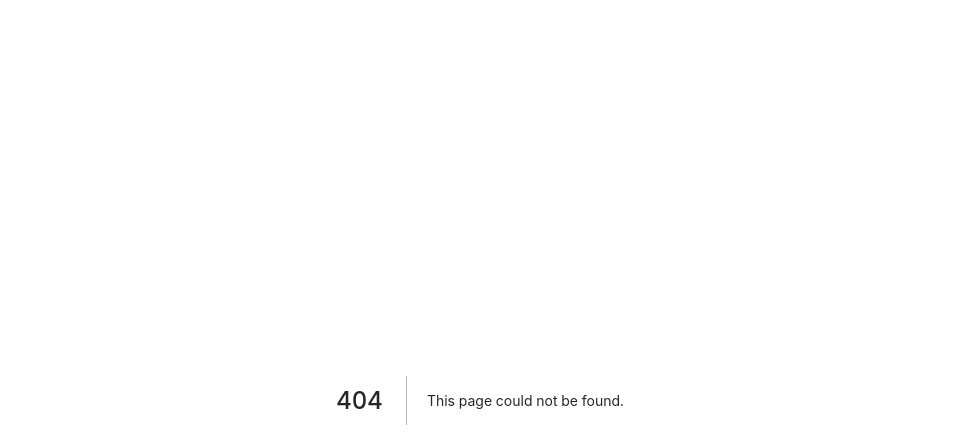
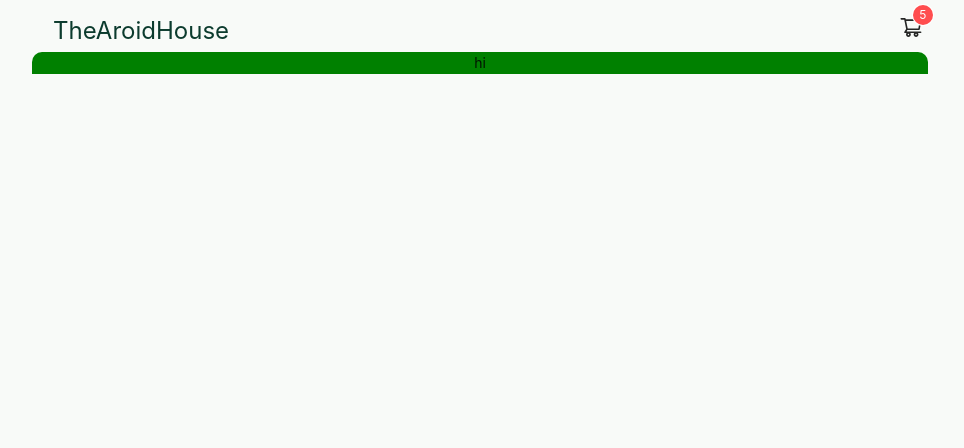
Before and after one commit to dannyyys/test-ant, a Next.js app: page /shop in a window 1280 px wide. Before the commit this address had no page. Shown: the top 448 px of the page, without its empty margins (160-1124 px from the left). Built offline with nearby package versions, Linux system fonts and the light colour scheme.

Commit message:
feat: :sparkles: Add shop page

```diff
--- /dev/null
+++ b/pages/shop/index.js
@@ -0,0 +1,70 @@
+import Link from "next/link";
+import { Button, Space, DatePicker, Card, Row, Col, Typography } from "antd";
+// import { motion } from "framer-motion";
+
+import { Header } from "../../components/layout/Header";
+
+//const MotionBox = motion(Box);
+
+const Shop = ({ shopItems }) => {
+  return (
+    <div
+      style={{
+        background: "#F8FAF8",
+        height: "100vh",
+        padding: "10px",
+      }}
+      align="center"
+    >
+      <div style={{ width: "70vw" }}>
+        <Col>
+          <Header />
+          <div
+            style={{
+              background: "green",
+              height: "full",
+              borderRadius: "10px 10px 0px 0px",
+            }}
+          >
+            hi
+          </div>
+        </Col>
+      </div>
+    </div>
+    // <Box height="100vh" backgroundColor="background">
+    //   <Flex direction="column" height="auto" backgroundColor="background">
+    //     <Center>
+    //       <Flex direction="column" width={["100vw", "60vw"]}>
+    //         <Header />
+    //         <Flex
+    //           direction={["column", "row"]}
+    //           justifyContent="space-around"
+    //           flexWrap="wrap"
+    //         >
+    //           {shopItems.map((item, i) => {
+    //             return (
+    //               <MotionBox
+    //                 key={i}
+    //                 marginBottom="4"
+    //                 marginX="4"
+    //                 whileHover={{ scale: 1.05 }}
+    //               >
+    //                 <Link href={`/shop/${item.slug}`} passHref>
+    //                   <ShopItemCard
+    //                     itemName={item.name}
+    //                     value={item.value}
+    //                     mossImage={item.images[0]}
+    //                   />
+    //                 </Link>
+    //               </MotionBox>
+    //             );
+    //           })}
+    //         </Flex>
+    //       </Flex>
+    //     </Center>
+    //   </Flex>
+    // </Box>
+  );
+};
+
+export default Shop;
```
